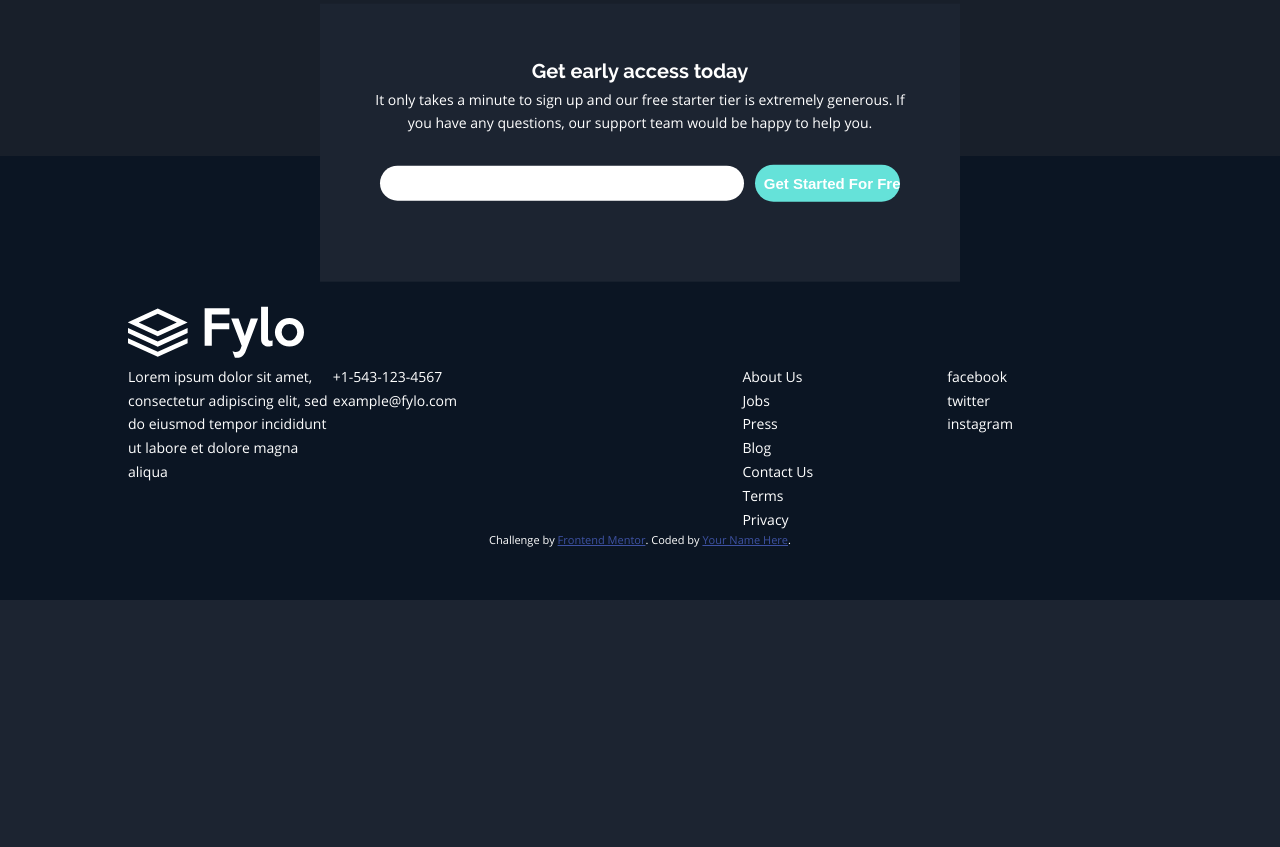
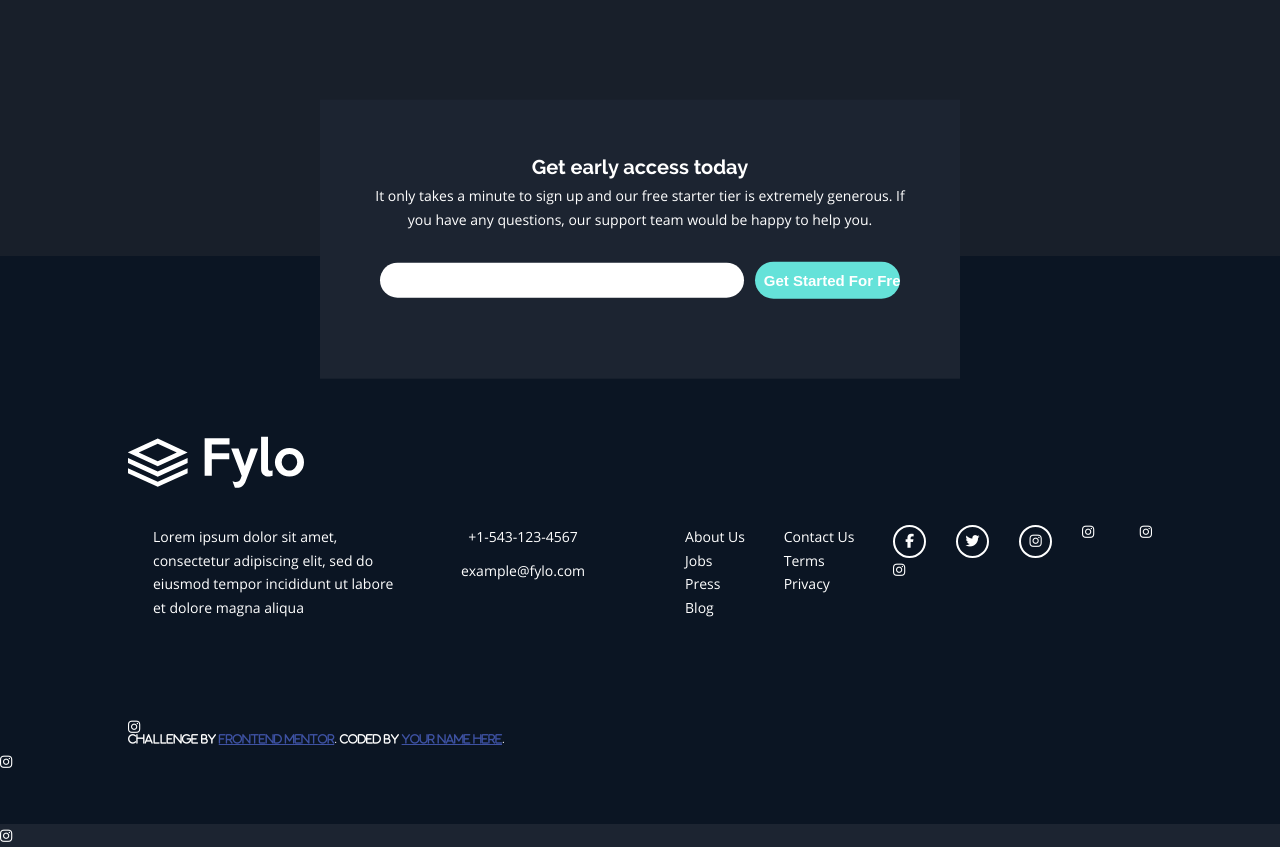
Before and after one commit to ericndebe/fylo-dark-theme-landing-page-master, a website built with Parcel: page index.html in a window 1280 px wide. Shown: the part 2029-2876 px from the top of the page. Before the commit the page ends 2629 px from the top, so only its background shows below. Built offline with nearby package versions, Linux system fonts and the light colour scheme.

Commit message:
footer style

```diff
--- a/index.html
+++ b/index.html
@@ -159,8 +159,8 @@
               colleagues for live collaboration. No email attachments required.
             </p>
             <!-- <input type="button" value="See how Fylo works" /> -->
-            <a class="btn-link" href="#"
-              >See how Fylo works <i class="fas fa-arrow-circle-right"></i
+            <a class="btn-link" href="#">
+              See how Fylo works <i class="fas fa-arrow-circle-right"></i></i
             ></a>
           </div>
         </section>
@@ -253,9 +253,9 @@
             </p>
           </div>
           <div class="footer__content--contact-info">
-            <ul>
-              <li>+1-543-123-4567</li>
-              <li>example@fylo.com</li>
+            <ul class="contact-info-list">
+              <li id="phone">+1-543-123-4567</li>
+              <li id="email" >example@fylo.com</li>
             </ul>
           </div>
           <div class="footer__content--company-links">
@@ -274,9 +274,9 @@
 
           <div class="footer__content--social-links">
             <ul>
-              <li>facebook</li>
-              <li>twitter</li>
-              <li>instagram</li>
+              <li id="facebook" ><i class="fab fa-facebook-f"></i></li>
+              <li id="twitter"><i class="fab fa-twitter"></i></li>
+              <li id="instagram" ><i class="fab fa-instagram"><i></li>
             </ul>
           </div>
         </div>
--- a/src/js/index.js
+++ b/src/js/index.js
@@ -1 +1 @@
-export const app = () => console.log("object");
+export const app = () => console.log('object');
--- a/src/scss/layout/_footer.scss
+++ b/src/scss/layout/_footer.scss
@@ -23,23 +23,95 @@
 		}
 	}
 
+	&__logo {
+		width: 100%;
+		margin: 3rem 0;
+	}
+
 	&__content {
 		display: flex;
+		margin: 0 0 10rem 0;
 
 		&--location {
-			flex: 1;
+			width: 25%;
+			margin-left: 25px;
+			position: relative;
+
+			&::before {
+				content: "\f3c5";
+				font-family: "Font Awesome 5 Pro";
+				font-weight: 900;
+				position: absolute;
+				top: 0px;
+				left: -25px;
+			}
 		}
 
 		&--contact-info {
-			flex: 2;
+			width: 25%;
+			position: relative;
+
+			.contact-info-list {
+				text-align: center;
+				li:not(:last-child) {
+					margin-bottom: 1rem;
+				}
+				#phone {
+					position: relative;
+
+					&::before {
+						content: "\f879";
+						font-family: "Font Awesome 5 Pro";
+						font-weight: 900;
+						position: absolute;
+						margin-left: -30px;
+					}
+				}
+				#email {
+					position: relative;
+					&::before {
+						content: "\f0e0";
+						font-family: "Font Awesome 5 Pro";
+						font-weight: 900;
+						position: absolute;
+						margin-left: -25px;
+					}
+				}
+			}
 		}
 
 		&--company-links {
-			flex: 1;
+			width: 25%;
+			display: flex;
+			justify-content: space-evenly;
+			align-items: flex-start;
 		}
 
 		&--social-links {
-			flex: 1;
+			width: 25%;
+			ul {
+				display: flex;
+				li {
+					border: 2px solid #fff;
+					border-radius: 50px;
+					width: 25px;
+					height: 25px;
+					padding: 2px;
+					text-align: center;
+					&:not(:last-child) {
+						margin-right: 3rem;
+					}
+				}
+				#facebook {
+					position: relative;
+				}
+				#twitter {
+					position: relative;
+				}
+				#instagram {
+					position: relative;
+				}
+			}
 		}
 	}
 }
--- a/src/scss/pages/_home.scss
+++ b/src/scss/pages/_home.scss
@@ -31,7 +31,8 @@
 			margin: .6rem 0;
 		}
 
-        &--text {}
+		&--text {
+		}
 	}
 }
 
@@ -64,7 +65,7 @@
 }
 
 .testimonial {
-    padding: 10rem 0 20rem 0;
+	padding: 10rem 0 30rem 0;
 
 	&__content {
 		display: flex;
```
Lines whose indentation alone changed are shown as unchanged.
